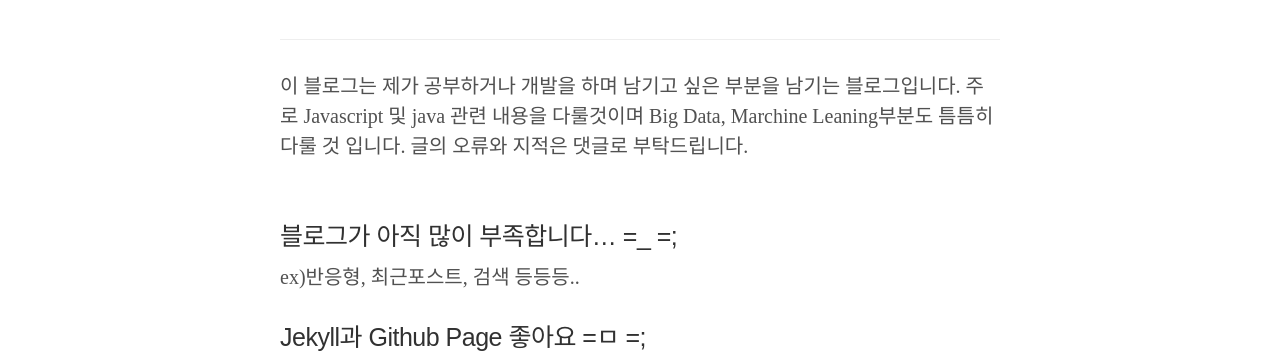
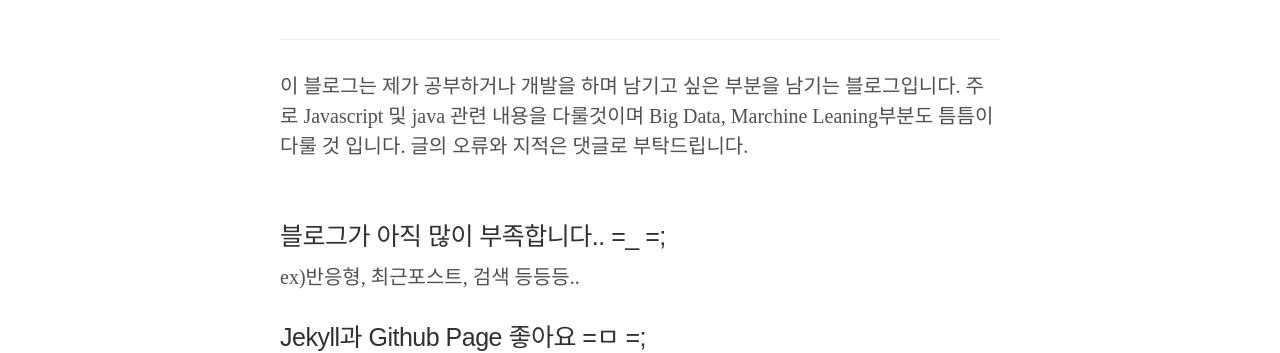
Before and after one commit to creamyCode/blog, a Jekyll site: the page built from about.md, in a window 1280 px wide. Shown: the part 171-524 px from the top of the page. Built offline with Jekyll 4.4.1, drawn with Linux system fonts in a browser that asks for light colours; nearby versions of some CDN libraries; some web fonts are replaced; comment, search, counter and statistics services are not loaded.

Commit message:
'sidebar'

```diff
--- a/_scss/component/_sidebar.scss
+++ b/_scss/component/_sidebar.scss
@@ -219,9 +219,10 @@
 }
 
 .sidebar-title {
-  font-family: 'KoPub Batang', serif;
+  font-family: 'Nanum Brush Script', cursive;
   color : $white;
   text-align: center;
+  font-size: 30px;
   margin-bottom: 20px;
 }
 
--- a/about.md
+++ b/about.md
@@ -4,10 +4,10 @@
 ---
 
 ---
-이 블로그는 제가 공부하거나 개발을 하며 남기고 싶은 부분을 남기는 블로그입니다. 주로 Javascript 및 java 관련 내용을 다룰것이며 Big Data, Marchine Leaning부분도 틈틈히 다룰 것 입니다. 글의 오류와 지적은 댓글로 부탁드립니다.
+이 블로그는 제가 공부하거나 개발을 하며 남기고 싶은 부분을 남기는 블로그입니다. 주로 Javascript 및 java 관련 내용을 다룰것이며 Big Data, Marchine Leaning부분도 틈틈이 다룰 것 입니다. 글의 오류와 지적은 댓글로 부탁드립니다.
 <br>
 <br>
-### 블로그가 아직 많이 부족합니다... =_  =;
+### 블로그가 아직 많이 부족합니다.. =_  =;
 ex)반응형, 최근포스트, 검색 등등등..
 ### Jekyll과 Github Page 좋아요 =ㅁ =;
 이 블로그는 [Jekyll](https://jekyllrb-ko.github.io/)을 기반으로 합니다.
```
